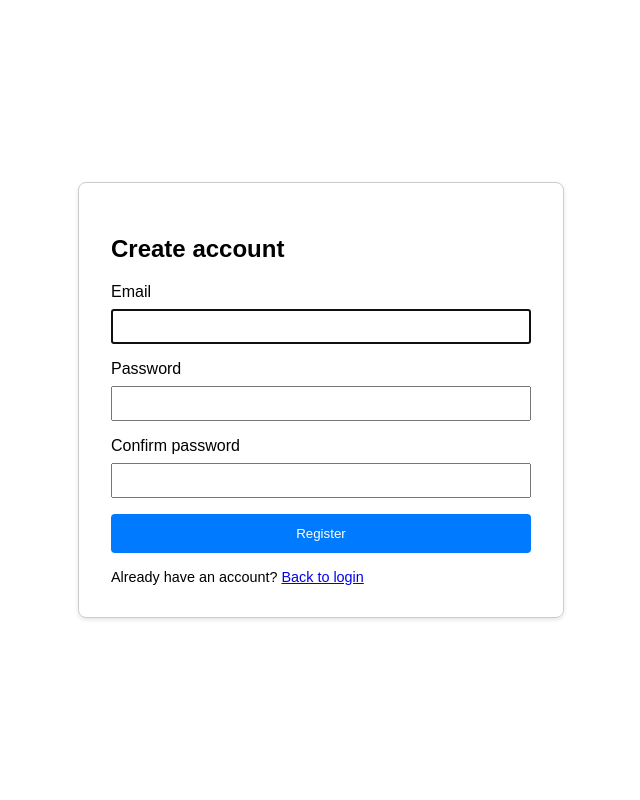
After one commit to IliasMitseas/inFluApp, a Spring app: template src/main/resources/templates/register.html in a window 1280 px wide. The commit adds this page. Shown: the whole page, without its empty margins (319-959 px from the left). Run offline with Thymeleaf, Linux system fonts and the light colour scheme; the template is opened without the code that fills it, so the values that code supplies are empty; some of the project's set-up classes (security, data sources, template engines, error pages and the like) are left out, and stand-ins take their place.

Commit message:
register

```diff
--- a/pom.xml
+++ b/pom.xml
@@ -45,6 +45,10 @@
         <dependency>
             <groupId>org.springframework.boot</groupId>
             <artifactId>spring-boot-starter-webmvc</artifactId>
+        </dependency>
+        <dependency>
+            <groupId>org.springframework.boot</groupId>
+            <artifactId>spring-boot-starter-validation</artifactId>
         </dependency>
         <dependency>
             <groupId>org.thymeleaf.extras</groupId>
--- a/src/main/java/org/ilias/influapp/config/DataInitializer.java
+++ b/src/main/java/org/ilias/influapp/config/DataInitializer.java
@@ -23,7 +23,7 @@ public class DataInitializer implements CommandLineRunner {
         if (userRepository.findByEmail("user@example.com").isEmpty()) {
             User user = new User();
             user.setEmail("user@example.com");
-            user.setPassword(passwordEncoder.encode("password")); // Encode the password
+            user.setPassword(passwordEncoder.encode("password"));
             user.setRole("ROLE_USER"); // Set a default role
             userRepository.save(user);
         }
--- /dev/null
+++ b/src/main/resources/templates/register.html
@@ -0,0 +1,51 @@
+<!DOCTYPE html>
+<html xmlns:th="http://www.thymeleaf.org">
+<head>
+    <title>Register</title>
+    <style>
+        body { font-family: sans-serif; display: flex; justify-content: center; align-items: center; height: 100vh; margin: 0; }
+        .register-container { border: 1px solid #ccc; padding: 2rem; border-radius: 8px; box-shadow: 0 2px 4px rgba(0,0,0,0.1); width: 420px; }
+        .form-group { margin-bottom: 1rem; }
+        label { display: block; margin-bottom: 0.5rem; }
+        input { width: 100%; padding: 0.5rem; box-sizing: border-box; }
+        button { width: 100%; padding: 0.75rem; background-color: #007bff; color: white; border: none; border-radius: 4px; cursor: pointer; }
+        .alert { padding: 1rem; margin-bottom: 1rem; border-radius: 4px; }
+        .alert-danger { background-color: #f8d7da; color: #721c24; }
+        .field-error { color: #b00020; font-size: 0.9rem; margin-top: 0.25rem; }
+        .meta { margin-top: 1rem; font-size: 0.9rem; }
+    </style>
+</head>
+<body>
+<div class="register-container">
+    <h2>Create account</h2>
+
+    <div th:if="${registerError}" class="alert alert-danger" th:text="${registerError}"></div>
+
+    <form th:action="@{/register}" th:object="${registerRequest}" method="post">
+        <div class="form-group">
+            <label for="email">Email</label>
+            <input id="email" type="email" th:field="*{email}" required autofocus />
+            <div class="field-error" th:if="${#fields.hasErrors('email')}" th:errors="*{email}"></div>
+        </div>
+
+        <div class="form-group">
+            <label for="password">Password</label>
+            <input id="password" type="password" th:field="*{password}" required />
+            <div class="field-error" th:if="${#fields.hasErrors('password')}" th:errors="*{password}"></div>
+        </div>
+
+        <div class="form-group">
+            <label for="confirmPassword">Confirm password</label>
+            <input id="confirmPassword" type="password" th:field="*{confirmPassword}" required />
+            <div class="field-error" th:if="${#fields.hasErrors('confirmPassword')}" th:errors="*{confirmPassword}"></div>
+        </div>
+
+        <button type="submit">Register</button>
+    </form>
+
+    <div class="meta">
+        Already have an account? <a th:href="@{/login}">Back to login</a>
+    </div>
+</div>
+</body>
+</html>
```
Also changed, not shown: src/main/java/org/ilias/influapp/config/SecurityConfig.java (+3 -6 lines), src/main/java/org/ilias/influapp/controllers/AuthController.java (+41 -0 lines), src/main/java/org/ilias/influapp/entities/RegisterRequest.java (added, +22 -0 lines), src/main/java/org/ilias/influapp/entities/User.java (+9 -0 lines), src/main/java/org/ilias/influapp/services/UserService.java (added, +9 -0 lines), src/main/java/org/ilias/influapp/services/UserServiceImpl.java (added, +48 -0 lines), src/main/resources/templates/login.html (+11 -2 lines), 1 other file.
